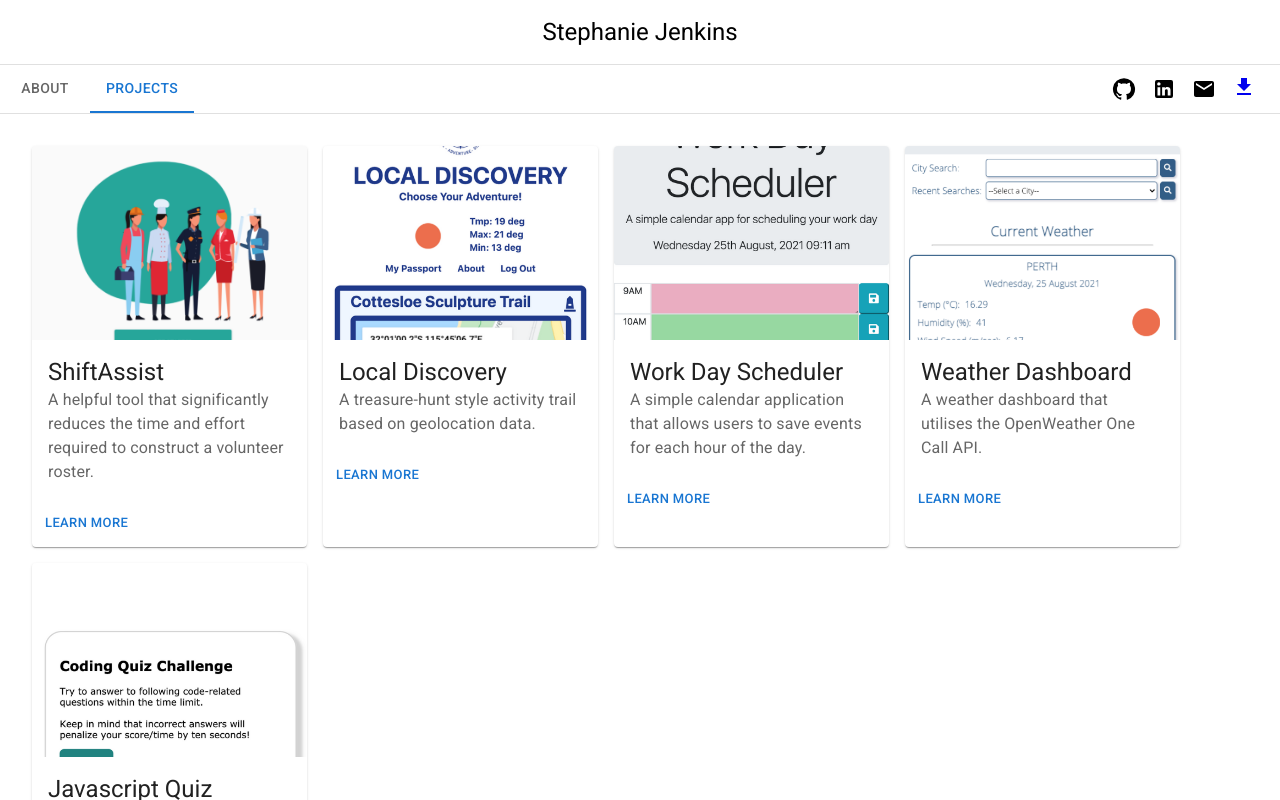
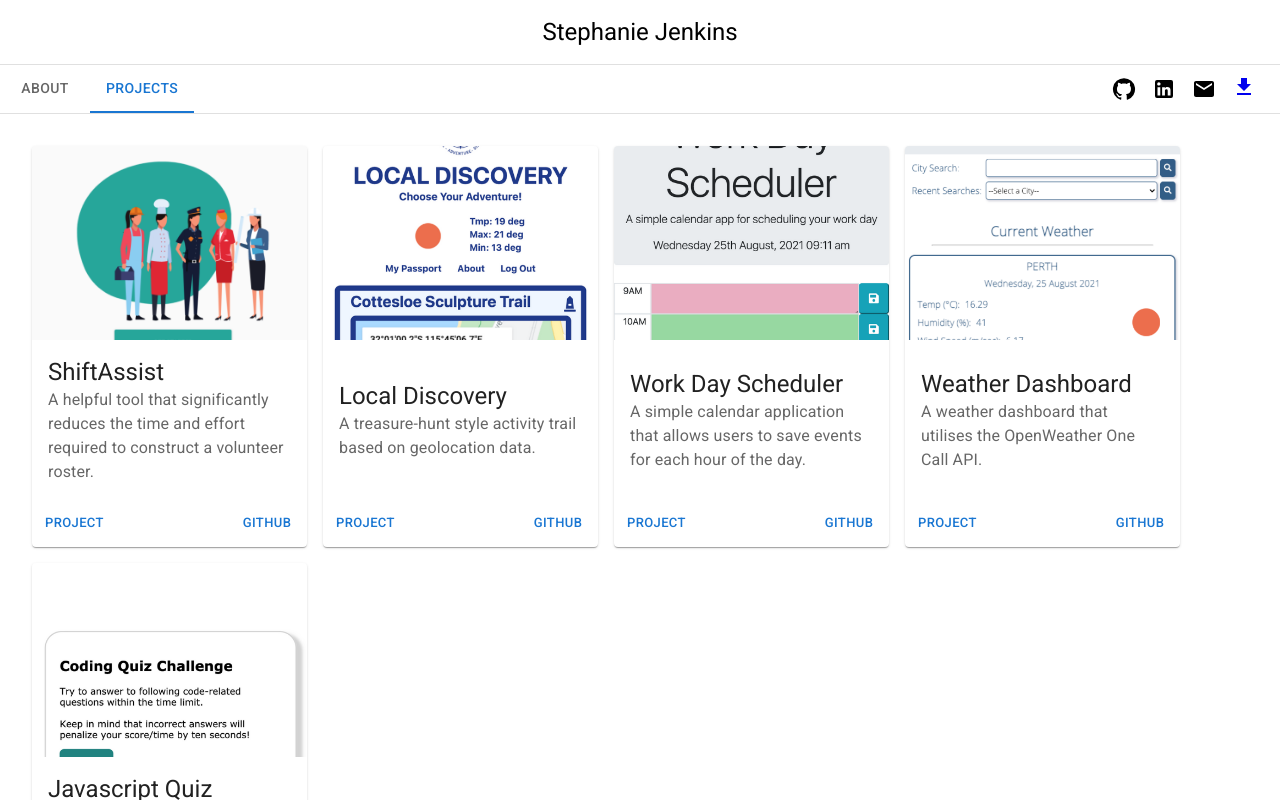
Before and after one commit to stephje/react-portfolio, a React (Create React App) app: page / in a window 1280 px wide. Both pictures are taken after a click on the tab "PROJECTS". Shown: the top 800 px of the page. Built offline with nearby package versions, Linux system fonts and the light colour scheme.

Commit message:
Added project links

```diff
--- a/src/components/Project.js
+++ b/src/components/Project.js
@@ -12,40 +12,52 @@ const projectArray = [
     {
         name: "ShiftAssist",
         projectImage: shiftAssist,
-        description: "A helpful tool that significantly reduces the time and effort required to construct a volunteer roster."
+        description: "A helpful tool that significantly reduces the time and effort required to construct a volunteer roster.",
+        projectLink: "https://shift-assist.herokuapp.com/",
+        githubLink: "https://github.com/stephje/shift-assist"
     },
     {
         name: "Local Discovery",
         projectImage: localDiscovery,
-        description: "A treasure-hunt style activity trail based on geolocation data."
+        description: "A treasure-hunt style activity trail based on geolocation data.",
+        projectLink: "https://local-discovery.herokuapp.com/",
+        githubLink: "https://github.com/stephje/local-discovery-v2"
     },
     {
         name: "Work Day Scheduler",
         projectImage: workDayScheduler,
-        description: "A simple calendar application that allows users to save events for each hour of the day."
+        description: "A simple calendar application that allows users to save events for each hour of the day.",
+        projectLink: "https://stephje.github.io/work-day-scheduler/",
+        githubLink: "https://github.com/stephje/work-day-scheduler"
     },
     {
         name: "Weather Dashboard",
         projectImage: weatherDashboard,
-        description: "A weather dashboard that utilises the OpenWeather One Call API."
+        description: "A weather dashboard that utilises the OpenWeather One Call API.",
+        projectLink: "https://stephje.github.io/weather-dashboard/",
+        githubLink: "https://github.com/stephje/weather-dashboard"
     },
     {
         name: "Javascript Quiz",
         projectImage: javascriptQuiz,
-        description: "An interactive, timed JavaScript quiz that stores a high score leaderboard in local storage."
+        description: "An interactive, timed JavaScript quiz that stores a high score leaderboard in local storage.",
+        projectLink: "https://stephje.github.io/javascript-quiz/",
+        githubLink: "https://github.com/stephje/javascript-quiz"
     }
 ]
 
 export default function Project() {
     return (
         <React.Fragment>
-            <Box sx={{ display: 'flex', flexWrap: 'wrap' }}>
+            <Box sx={{ display: 'flex', flexWrap: 'wrap'}}>
             {projectArray.map((project) => (
                 <ProjectCard
                     key={project.name}
                     projectImage={project.projectImage}
                     name={project.name}
                     description={project.description}
+                    projectLink={project.projectLink}
+                    githubLink={project.githubLink}
                 />
             ))}
             </Box>
--- a/src/components/ProjectCard.js
+++ b/src/components/ProjectCard.js
@@ -9,10 +9,12 @@ import Typography from '@mui/material/Typography';
 export default function ProjectCard({
   name,
   projectImage,
-  description
+  description,
+  projectLink,
+  githubLink
 }) {
   return (
-    <Card sx={{ maxWidth: 275, m: 1 }}>
+    <Card sx={{ maxWidth: 275, m: 1, display: 'flex', flexDirection: 'column', justifyContent: 'space-between'}}>
       <CardMedia
         component="img"
         height="194"
@@ -27,8 +29,9 @@ export default function ProjectCard({
           {description}
         </Typography>
       </CardContent>
-      <CardActions>
-        <Button size="small">Learn More</Button>
+      <CardActions sx={{ display: 'flex', justifyContent: 'space-between'}}>
+        <Button size="small" onClick={() =>  window.open(projectLink)}>Project</Button>
+        <Button size="small" onClick={() =>  window.open(githubLink)}>GitHub</Button>
       </CardActions>
     </Card>
   );
```
